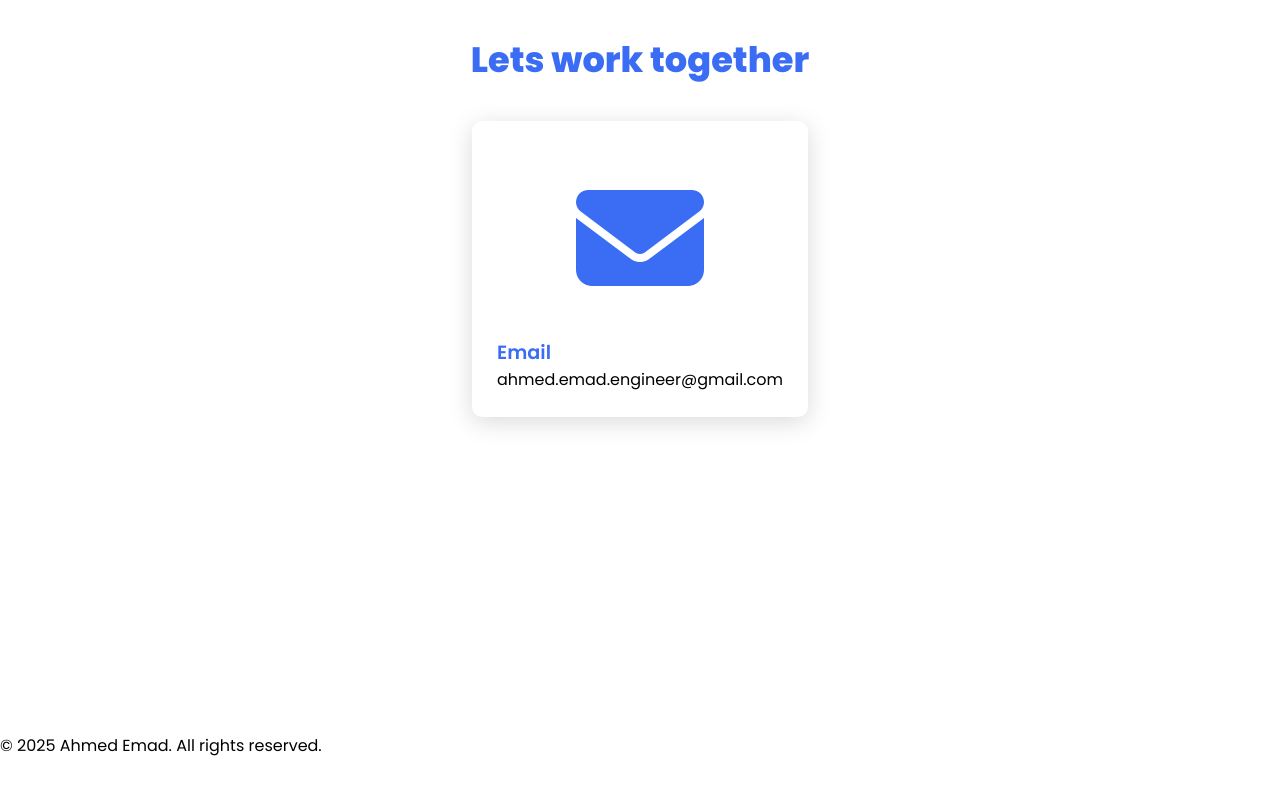
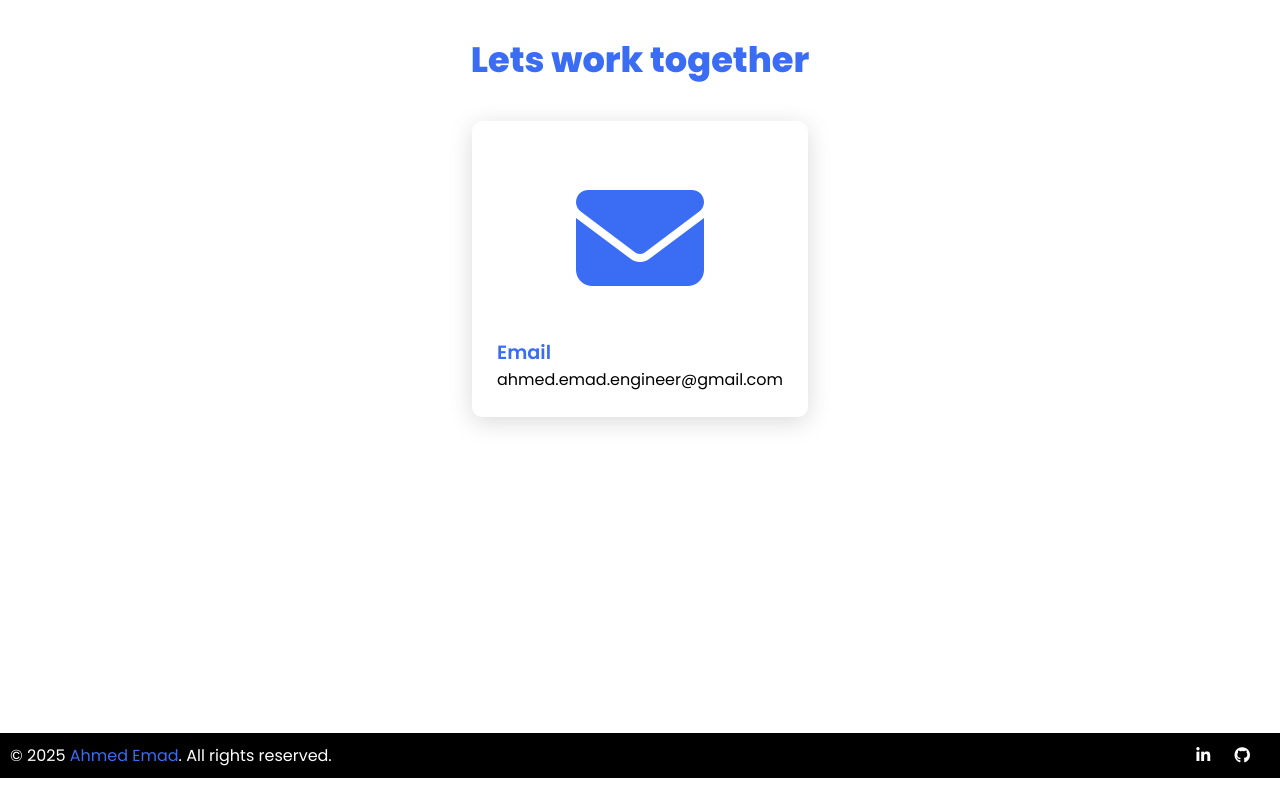
Before and after one commit to AhmedEmadh/ahmedemadh.github.io, a plain HTML site: page index.html in a window 1280 px wide. Shown: the part 3394-4194 px from the top of the page. After the commit the page ends 4172 px from the top, so only its background shows below. Drawn offline with Linux system fonts and the light colour scheme.

Commit message:
Fixed Footer style not showing bug

```diff
--- a/index.html
+++ b/index.html
@@ -8,6 +8,7 @@
     <link rel="stylesheet" href="css/style.css">
     <link rel="stylesheet" href="css/media-queries.css">
     <link rel="stylesheet" href="css/education-style.css">
+    <link rel="stylesheet" href="css/footer-style.css">
     <title>Ahmed Emad</title>
 </head>
 <body>
```
